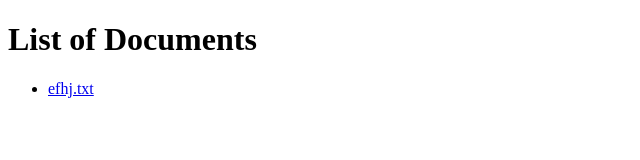
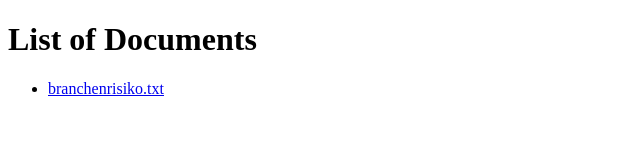
Before and after one commit to KingTurbo/stock_data, a plain HTML site: page index.html in a window 1280 px wide. Shown: the full height of the page, 0-640 px from the left. Drawn offline with Linux system fonts and the light colour scheme.

Commit message:
Update index.html

```diff
--- a/index.html
+++ b/index.html
@@ -6,7 +6,7 @@
 <body>
 	<h1>List of Documents</h1>
 	<ul>
-		<li><a href="sectorrisk_aktuell.txt">efhj.txt</a></li>
+		<li><a href="sectorrisk_aktuell.txt">branchenrisiko.txt</a></li>
 	</ul>
 </body>
 </html>
```
